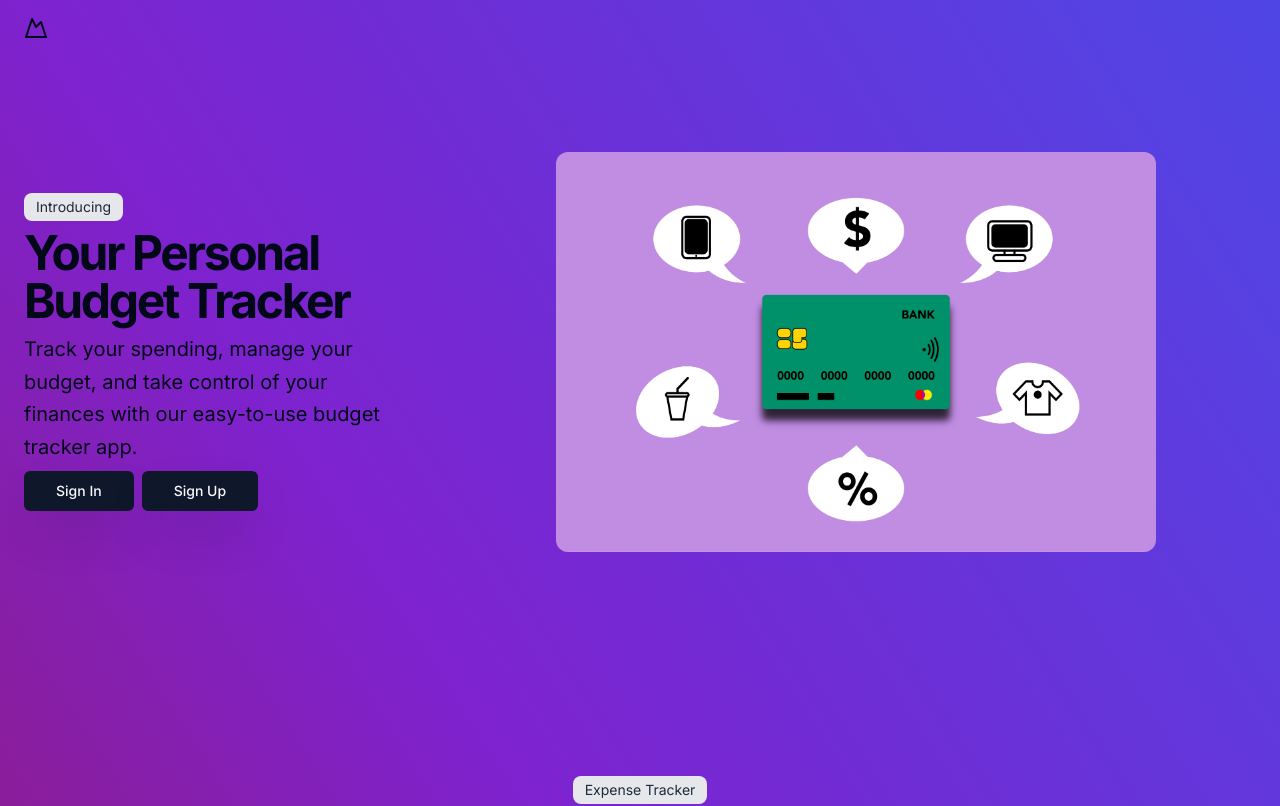
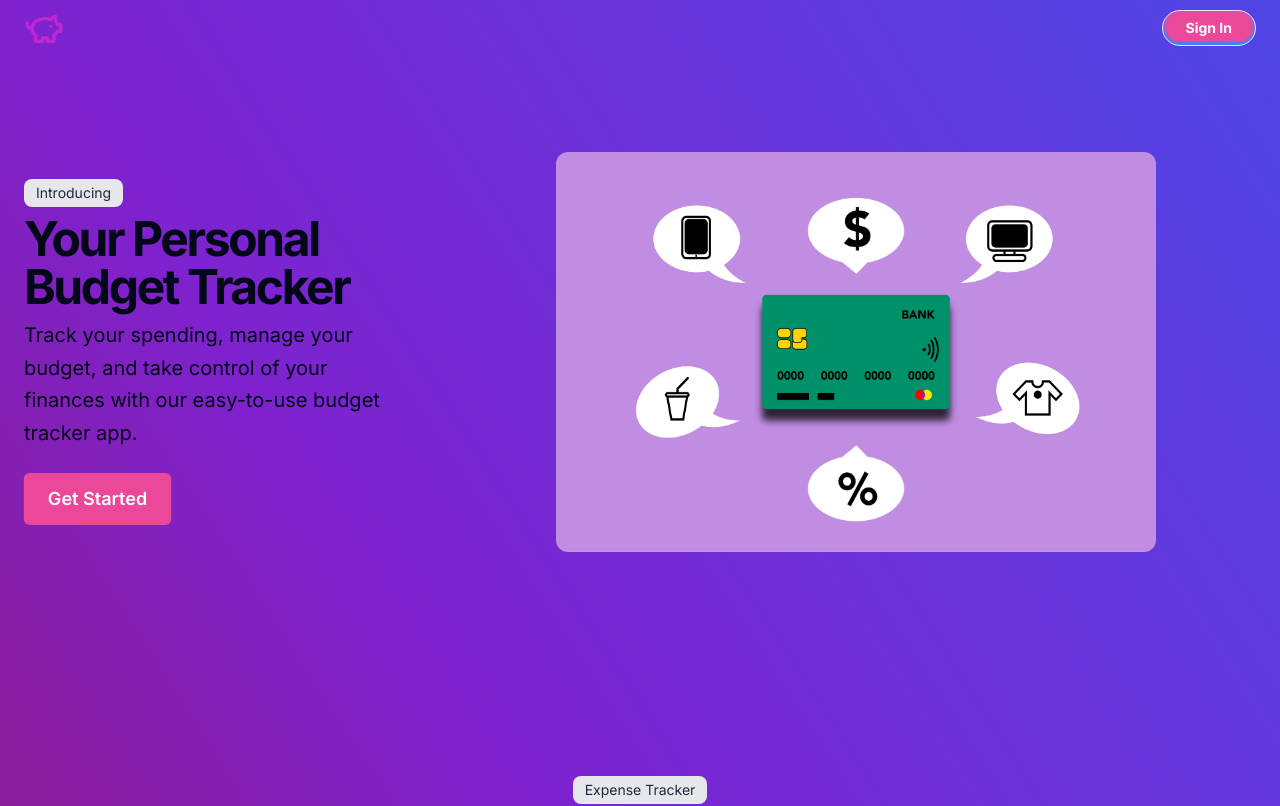
Before and after one commit to pulak-sarmah/budget-tracker, a Next.js app: page / in a window 1280 px wide. Shown: the top 806 px of the page. Built offline with nearby package versions, Linux system fonts and the light colour scheme; no server answers.

Commit message:
feat: Update landing page header with logo and sign-in button

```diff
--- a/src/app/page.tsx
+++ b/src/app/page.tsx
@@ -10,9 +10,9 @@ import { Input } from "@/components/ui/input";
 import { Card, CardContent } from "@/components/ui/card";
 import Image from "next/image";
 import hero from "../../public/hero.jpg";
-import HeroNavigation from "@/components/HeroNavigation";
 import { currentUser } from "@clerk/nextjs/server";
 import { redirect } from "next/navigation";
+import { LogoMobile } from "@/components/Logo";
 
 export default async function Home() {
   const user = await currentUser();
@@ -24,10 +24,16 @@ export default async function Home() {
   return (
     <>
       <main className="flex flex-col min-h-[100dvh] bg-gradient-to-bl from-indigo-600 via-purple-700 to-pink-800">
-        <header className="px-4 lg:px-6 h-14 flex items-center">
-          <Link className="flex items-center justify-center" href="#">
-            <MountainIcon className="h-6 w-6" />
-            <span className="sr-only">Acme Inc</span>
+        <header className="px-4 lg:px-6 h-14 flex items-center justify-between">
+          <Link className="flex items-center justify-center " href="#">
+            <LogoMobile />
+          </Link>
+          <Link href="/sign-in">
+            <button className="font-regular rounded-full border bg-gradient-to-b from-pink-500 to-blue-500 p-[3px] text-white transition-all duration-300 ease-in-out hover:scale-105">
+              <span className="flex w-full gap-1 rounded-full bg-pink-500 px-5 py-1  text-white text-sm font-bold">
+                Sign In
+              </span>
+            </button>
           </Link>
         </header>
         <section className="flex-1">
@@ -45,7 +51,13 @@ export default async function Home() {
                     Track your spending, manage your budget, and take control of
                     your finances with our easy-to-use budget tracker app.
                   </p>
-                  <HeroNavigation />
+                  <div>
+                    <Link href={"/sign-up"}>
+                      <button className="mt-4 animate-buttonheartbeat rounded-md bg-pink-500 px-6 py-3 text-lg font-semibold text-white">
+                        Get Started
+                      </button>
+                    </Link>
+                  </div>
                 </div>
                 <Image
                   alt="Hero"
--- a/src/components/HeroNavigation.tsx
+++ /dev/null
@@ -1,37 +0,0 @@
-"use client";
-import Link from "next/link";
-import { useUser } from "@clerk/clerk-react";
-
-const NavLink = ({
-  href,
-  children,
-}: {
-  href: string;
-  children: React.ReactNode;
-}) => (
-  <Link
-    className="inline-flex h-10 items-center justify-center rounded-md bg-slate-900 px-8 text-sm font-medium text-gray-50  transition-colors hover:bg-gray-900/90 focus-visible:outline-none focus-visible:ring-1 focus-visible:ring-gray-950 disabled:pointer-events-none disabled:opacity-50 animate-accordion-down shadow-2xl"
-    href={href}
-  >
-    {children}
-  </Link>
-);
-
-const HeroNavigation = () => {
-  const { user } = useUser();
-
-  return (
-    <div className="flex flex-col gap-2 min-[400px]:flex-row">
-      {!user ? (
-        <>
-          <NavLink href="/sign-in">Sign In</NavLink>
-          <NavLink href="/sign-up">Sign Up</NavLink>
-        </>
-      ) : (
-        <NavLink href="/dashboard">Go to Dashboard</NavLink>
-      )}
-    </div>
-  );
-};
-
-export default HeroNavigation;
--- a/tailwind.config.ts
+++ b/tailwind.config.ts
@@ -1,13 +1,13 @@
-import type { Config } from "tailwindcss"
+import type { Config } from "tailwindcss";
 
 const config = {
   darkMode: ["class"],
   content: [
-    './pages/**/*.{ts,tsx}',
-    './components/**/*.{ts,tsx}',
-    './app/**/*.{ts,tsx}',
-    './src/**/*.{ts,tsx}',
-	],
+    "./pages/**/*.{ts,tsx}",
+    "./components/**/*.{ts,tsx}",
+    "./app/**/*.{ts,tsx}",
+    "./src/**/*.{ts,tsx}",
+  ],
   prefix: "",
   theme: {
     container: {
@@ -67,14 +67,29 @@ const config = {
           from: { height: "var(--radix-accordion-content-height)" },
           to: { height: "0" },
         },
+        buttonheartbeat: {
+          "0%": {
+            "box-shadow": '0 0 0 0 theme("colors.red.500")',
+            transform: "scale(1)",
+          },
+          "50%": {
+            "box-shadow": '0 0 0 7px theme("colors.red.500/0")',
+            transform: "scale(1.05)",
+          },
+          "100%": {
+            "box-shadow": '0 0 0 0 theme("colors.red.500/0")',
+            transform: "scale(1)",
+          },
+        },
       },
       animation: {
         "accordion-down": "accordion-down 0.2s ease-out",
         "accordion-up": "accordion-up 0.2s ease-out",
+        buttonheartbeat: "buttonheartbeat 2s infinite ease-in-out",
       },
     },
   },
   plugins: [require("tailwindcss-animate")],
-} satisfies Config
+} satisfies Config;
 
-export default config
+export default config;
```
